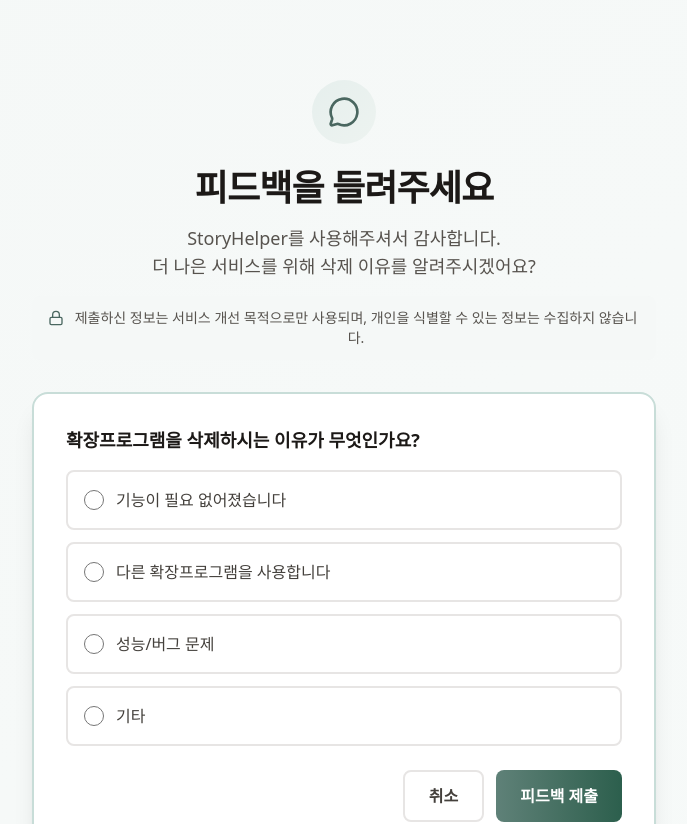
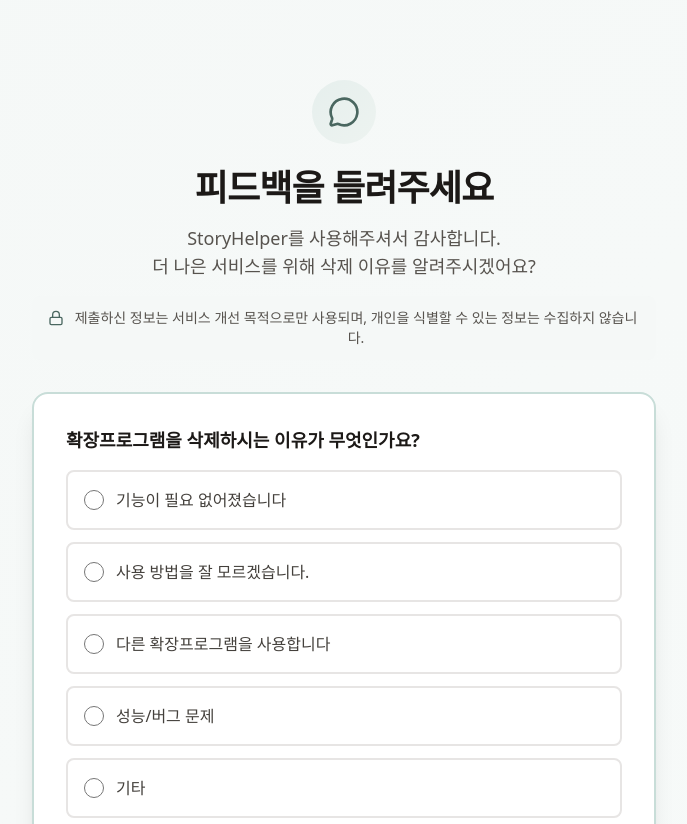
Before and after one commit to ShipFriend0516/storyhelper-web, a Next.js app: page /feedback in a window 1280 px wide. Shown: the top 824 px of the page, without its empty margins (296-983 px from the left). Built offline with nearby package versions, Linux system fonts and the light colour scheme.

Commit message:
feat: add 'dont-know-how-to-use' option to feedback reasons

```diff
--- a/src/app/feedback/page.tsx
+++ b/src/app/feedback/page.tsx
@@ -14,6 +14,7 @@
       "no-longer-needed",
       "using-alternative",
       "performance-issues",
+      "dont-know-how-to-use",
       "other",
     ]),
     otherReason: z.string().optional(),
@@ -38,6 +39,10 @@
   {
     value: "no-longer-needed" as const,
     label: "기능이 필요 없어졌습니다",
+  },
+  {
+    value: "dont-know-how-to-use" as const,
+    label: "사용 방법을 잘 모르겠습니다.",
   },
   {
     value: "using-alternative" as const,
```
